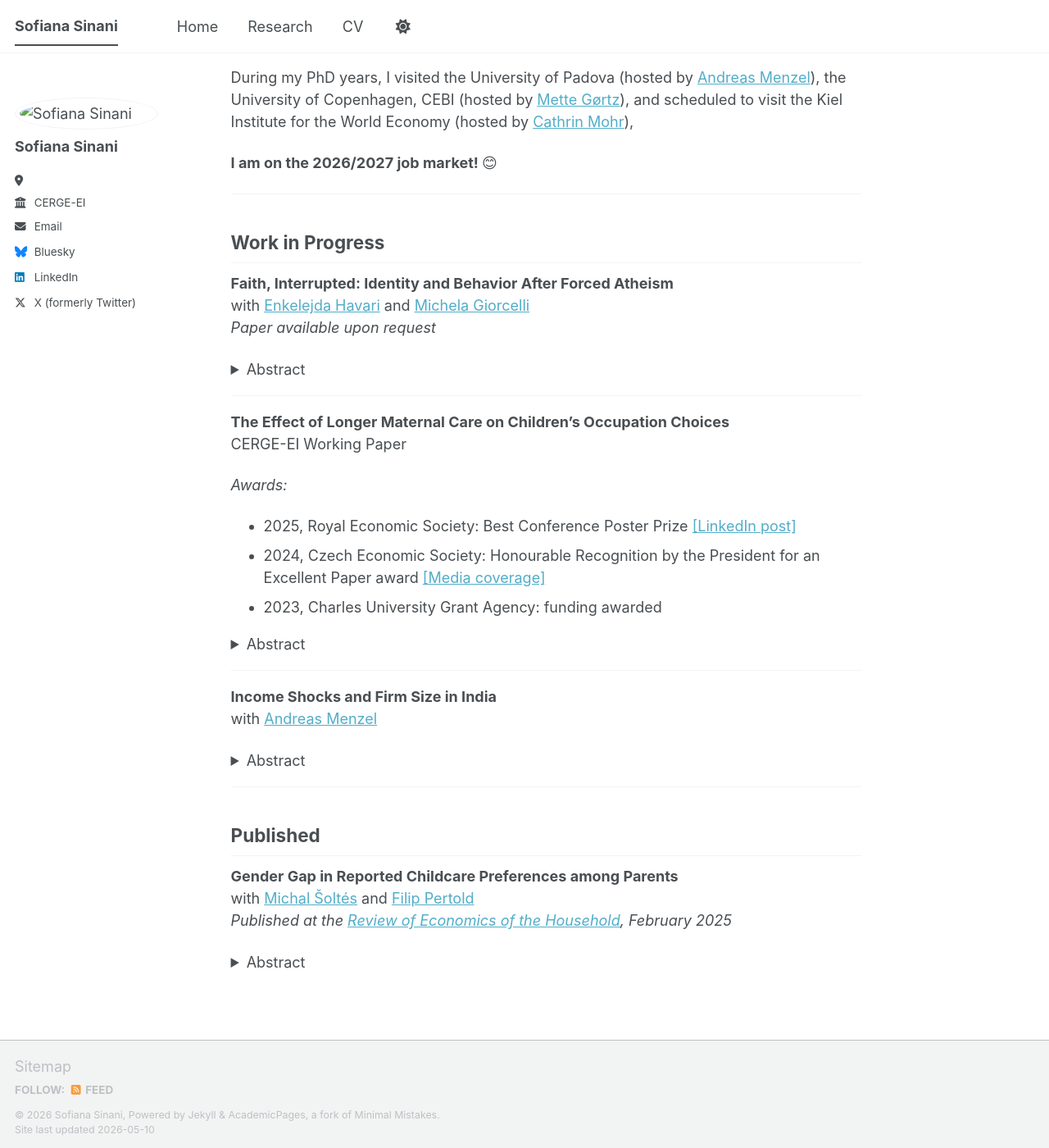
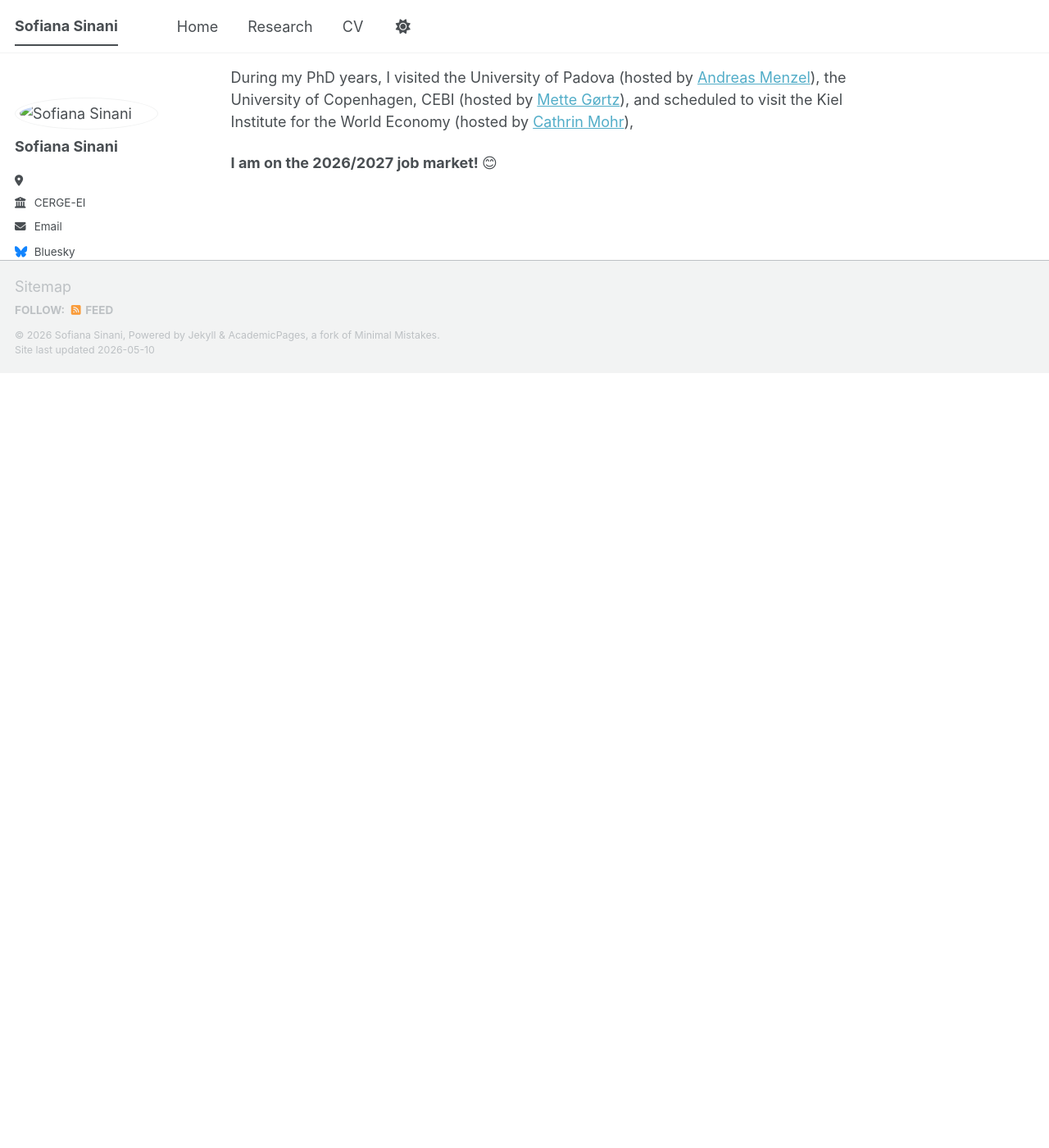
Before and after one commit to sofianasinani/sofianasinani.github.io, a Jekyll site: the page built from _pages/about.md, in a window 1280 px wide and 1400 px high, scrolled down 270 px. Shown: the whole window at 82% size. Built offline with Jekyll 4.4.1, drawn with Linux system fonts in a browser that asks for light colours; a script bundle is joined from its source files by our own code; library files that are not in the unit come from our copies; after the commit the page ends 900 px from its top, so only the background shows below that; some of the changed text lies outside the part shown.

Commit message:
Clean up about page by removing work in progress
Removed work in progress section and details about ongoing research projects.

```diff
--- a/_pages/about.md
+++ b/_pages/about.md
@@ -14,62 +14,3 @@ I am an applied microeconomist specializing in family, culture, and development
 During my PhD years, I visited the University of Padova (hosted by [Andreas Menzel](https://www.cerge-ei.cz/researchers/andreas-menzel-phd)), the University of Copenhagen, CEBI (hosted by [Mette Gørtz](https://web.econ.ku.dk/gortz/)), and scheduled to visit the Kiel Institute for the World Economy (hosted by [Cathrin Mohr](https://sites.google.com/view/cathrinmohr/home)),
 
 **I am on the 2026/2027 job market! 😊**
-
----
-
-## Work in Progress
-
-**Faith, Interrupted: Identity and Behavior After Forced Atheism**
-with [Enkelejda Havari](https://sites.google.com/site/enkehavari/) and [Michela Giorcelli](http://www.giorcellimichela.com/)
-*Paper available upon request*
-
-<details>
-<summary>Abstract</summary>
-<br>
-[Paste your abstract here]
-
-<p><em><span style="color: grey;">Presented at: (2026) ASREC North America (California), CERGE-EI Brown Bag (Prague), ESPE (Helsinki), Kiel Institute for the World Economy (Berlin); Workshop on Gender and Economics (Luxembourg); EEA-ESEM (Dublin); (2025) ASREC Europe Graduate Workshop (Copenhagen), CERGE-EI Applied Micro Seminar (Prague)</span></em></p>
-</details>
-
----
-
-**The Effect of Longer Maternal Care on Children's Occupation Choices**
-CERGE-EI Working Paper
-
-*Awards:*
-- 2025, Royal Economic Society: Best Conference Poster Prize [[LinkedIn post]](https://www.linkedin.com/feed/update/urn:li:activity:7345762936562368512/)
-- 2024, Czech Economic Society: Honourable Recognition by the President for an Excellent Paper award [[Media coverage]](https://roklen24.cz/ceska-spolecnost-ekonomicka-udelila-ceny-mlady-ekonom-roku-2024/)
-- 2023, Charles University Grant Agency: funding awarded
-
-<details>
-<summary>Abstract</summary>
-<br>
-This paper investigates whether a mother’s extended provision of full-time childcare shapes her children’s preferences for occupation choices. I analyze a natural experiment in the Czech Republic that extended parental allowances by one year. This induced many mothers to remain out of the workplace and caused them to face a higher likelihood of long-term employment. This shift reinforced a more traditional, mother-as-homemaker dynamic within households. Using a regression discontinuity design, I measure their children’s later occupational preferences via their university applications. I find that boys who were exposed to the reform during early childhood were 20% less likely to apply to stereotypically feminine fields in adulthood, with no corresponding effect observed for girls. I examine potential channels and find no evidence that the reform altered children’s academic ability (proxied by high school track) or their preferences for research- and mathematicsoriented tracks. The results are therefore consistent with the interpretation that longer exposure to a stay-at-home mother, which may accentuate traditional gender roles, can reduce boys openness to nurturing- and care-oriented careers. This study provides the first causal evidence that the duration of maternal care can influence the gender-specific occupational choices.
-
-<p><em><span style="color: grey;">Presented at: (2025)  EWMES (Nicosia), 4th International Workshop on Migration and Family Economics (Paris); RES Annual Conference (Birmingham); (2024) Dissertation Workshop at CERGE-EI (Prague); 3rd Rare Voices in Economics Conference (Geneva); 3rd NSE PhD and Postdoc Workshop (Naples); PhD seminars at the University of Copenhagen and CEBI; lunch seminars (Copenhagen); 49th SAEe (Palma de Mallorca); Danish Graduate Programme in Economics network workshop 2024 (Middelfart)</span></em></p>
-</details>
-
----
-
-**Income Shocks and Firm Size in India**
-with [Andreas Menzel](https://www.cerge-ei.cz/researchers/andreas-menzel-phd)
-
-<details>
-<summary>Abstract</summary>
-<br>
-This paper examines whether medium-run demand shocks lead to sustained changes in firm size. We exploit exogenous fluctuations in agricultural output driven by rainfall variation to identify demand shocks to local village economies. Combining firm and household survey data with geographically detailed crop production, we show that favorable rainfall periods generate positive demand shocks that increase firm size, raise household consumption, and improve local economic outcomes.
-</details>
-
----
-
-## Published
-
-**Gender Gap in Reported Childcare Preferences among Parents**
-with [Michal Šoltés](https://sites.google.com/view/msoltes/home) and [Filip Pertold](https://sites.google.com/site/fpertold/)
-*Published at the [Review of Economics of the Household](https://link.springer.com/journal/11150), February 2025*
-
-<details>
-<summary>Abstract</summary>
-<br>
-The child penalty explains the majority of gender employment and wage gaps; however, less is known about the factors driving the child penalty itself. In this paper, we study the gender gap in childcare preferences as a potential factor that contributes to the child penalty. We surveyed Czech parents and elicited the minimal compensation they would require to stay home to care for a child. Mothers require less compensation for childcare than fathers. The estimated gender gap in childcare preferences is CZK 2,500 monthly, 7.6% of the median female wage, and cannot be explained by differences in labor market opportunities or prosocial motives to care for a family member. We further document widespread misperception of fathers’ preferences, as respondents incorrectly expect fathers to require less to care for a child than to care for an elderly parent.
-</details>
```
